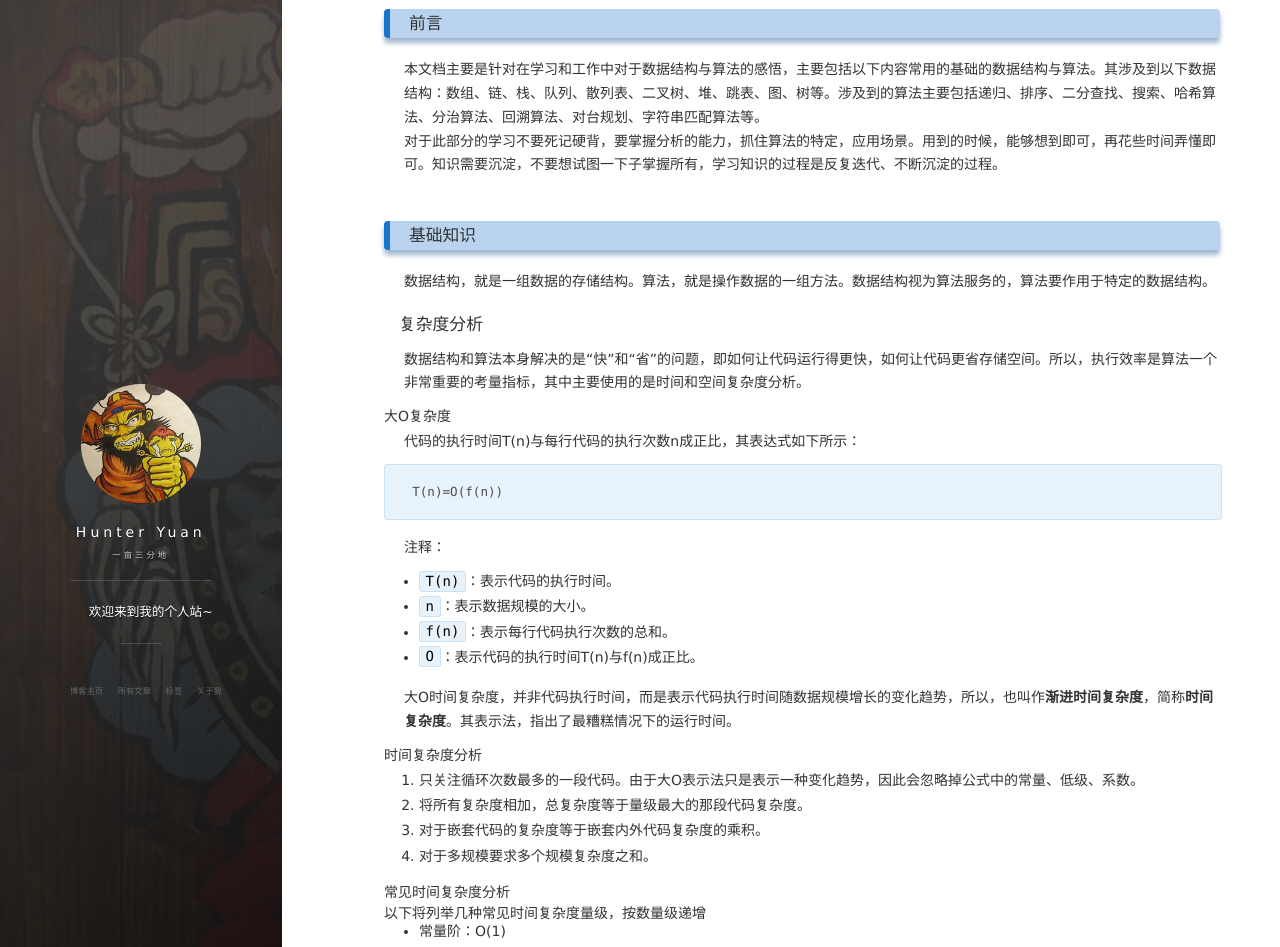
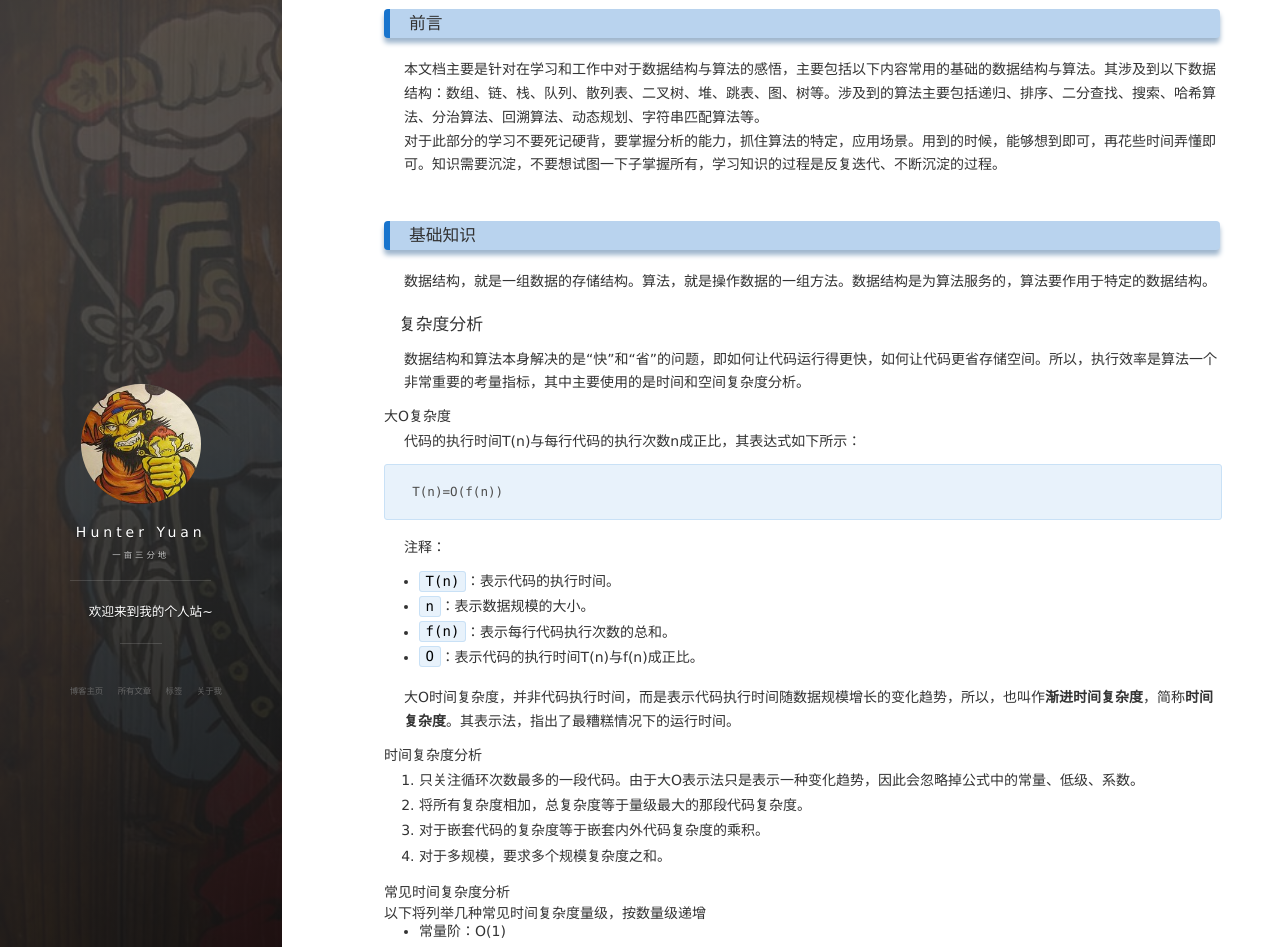
Before and after one commit to Clodfisher/Clodfisher.github.io, a Jekyll site: the page built from _posts/2019-1-24-StructuresAndAlgorithms.md, in a window 1280 px wide and 1400 px high. Shown: the part 154-1101 px from the top of the window. Built offline with Jekyll 4.4.1, drawn with Linux system fonts in a browser that asks for light colours; nearby versions of some CDN libraries; comment, search, counter and statistics services are not loaded; some of the changed text lies outside the part shown.

Commit message:
修改错别字

```diff
--- a/_posts/2019-1-24-StructuresAndAlgorithms.md
+++ b/_posts/2019-1-24-StructuresAndAlgorithms.md
@@ -7,14 +7,14 @@ tags: 数据结构与算法
 
 <br>
 ### 前言
-本文档主要是针对在学习和工作中对于数据结构与算法的感悟，主要包括以下内容常用的基础的数据结构与算法。其涉及到以下数据结构：数组、链、栈、队列、散列表、二叉树、堆、跳表、图、树等。涉及到的算法主要包括递归、排序、二分查找、搜索、哈希算法、分治算法、回溯算法、对台规划、字符串匹配算法等。
+本文档主要是针对在学习和工作中对于数据结构与算法的感悟，主要包括以下内容常用的基础的数据结构与算法。其涉及到以下数据结构：数组、链、栈、队列、散列表、二叉树、堆、跳表、图、树等。涉及到的算法主要包括递归、排序、二分查找、搜索、哈希算法、分治算法、回溯算法、动态规划、字符串匹配算法等。
 对于此部分的学习不要死记硬背，要掌握分析的能力，抓住算法的特定，应用场景。用到的时候，能够想到即可，再花些时间弄懂即可。知识需要沉淀，不要想试图一下子掌握所有，学习知识的过程是反复迭代、不断沉淀的过程。
 
 
 
 <br>
 ### 基础知识
-数据结构，就是一组数据的存储结构。算法，就是操作数据的一组方法。数据结构视为算法服务的，算法要作用于特定的数据结构。
+数据结构，就是一组数据的存储结构。算法，就是操作数据的一组方法。数据结构是为算法服务的，算法要作用于特定的数据结构。
 #### 复杂度分析
 数据结构和算法本身解决的是“快”和“省”的问题，即如何让代码运行得更快，如何让代码更省存储空间。所以，执行效率是算法一个非常重要的考量指标，其中主要使用的是时间和空间复杂度分析。
 ##### 大O复杂度
@@ -34,7 +34,7 @@ T(n)=O(f(n))
 1. 只关注循环次数最多的一段代码。由于大O表示法只是表示一种变化趋势，因此会忽略掉公式中的常量、低级、系数。
 2. 将所有复杂度相加，总复杂度等于量级最大的那段代码复杂度。
 3. 对于嵌套代码的复杂度等于嵌套内外代码复杂度的乘积。
-4. 对于多规模要求多个规模复杂度之和。
+4. 对于多规模，要求多个规模复杂度之和。
 
 ##### 常见时间复杂度分析
 ###### 以下将列举几种常见时间复杂度量级，按数量级递增
```
Also changed, not shown: other parts of _posts/2019-1-24-StructuresAndAlgorithms.md (+2 -2 lines).
